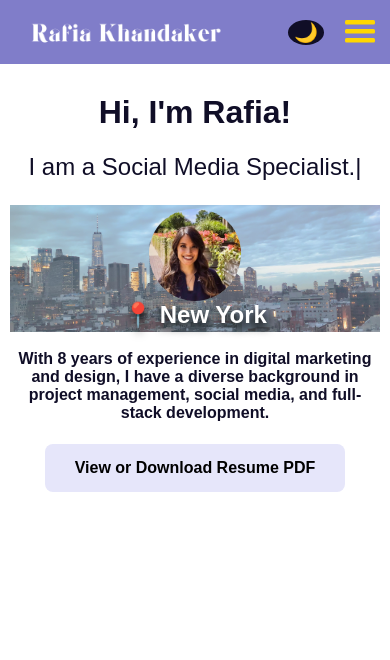
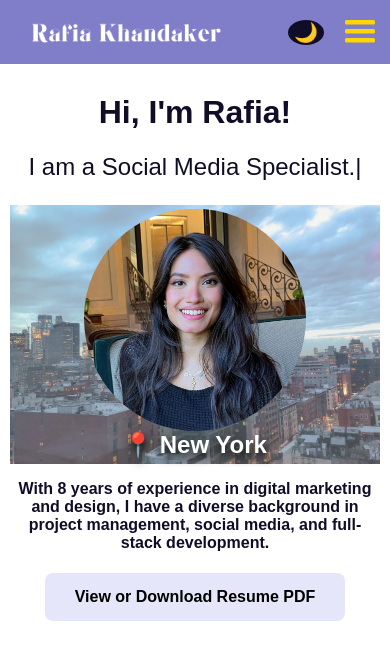
Before and after one commit to RafiaJK/portfolio, a React (Create React App) app: page / in a window 390 px wide. Shown: the top 660 px of the page. Built offline with nearby package versions, Linux system fonts and the light colour scheme.

Commit message:
reformatted home page image

```diff
--- a/src/Home.css
+++ b/src/Home.css
@@ -58,3 +58,16 @@
     text-shadow: 1px 5px 10px black;
     ;
 }
+
+@media screen and (max-width: 600px) {
+    .home-images-block {
+        max-height: 100%;
+        z-index:-2;
+        position:relative;
+    }
+
+    .profilepic{
+        border-radius: 50%;
+        max-width: 60%;
+    }
+  }
--- a/src/Home.js
+++ b/src/Home.js
@@ -1,6 +1,8 @@
 import './App.css';
 import './Home.css';
 import profpic from './profpic.png'
+import profpic2 from './profpic2.jpg'
+
 import { TypeAnimation } from 'react-type-animation';
 import CodingTimeline from './CodingTimeline';
 import cityscape from './cityscape.jpg'
@@ -31,7 +33,7 @@ function Home() {
 
       <div className='home-images-block'>
         <img src={cityscape} alt="nyc" className='nyc'></img>
-        <img src={profpic} alt="photo of Rafia" className='profilepic'></img>
+        <img src={profpic2} alt="photo of Rafia" className='profilepic'></img>
         <h2 className='newyorkpin'>📍 New York</h2>
       </div>
 
```
